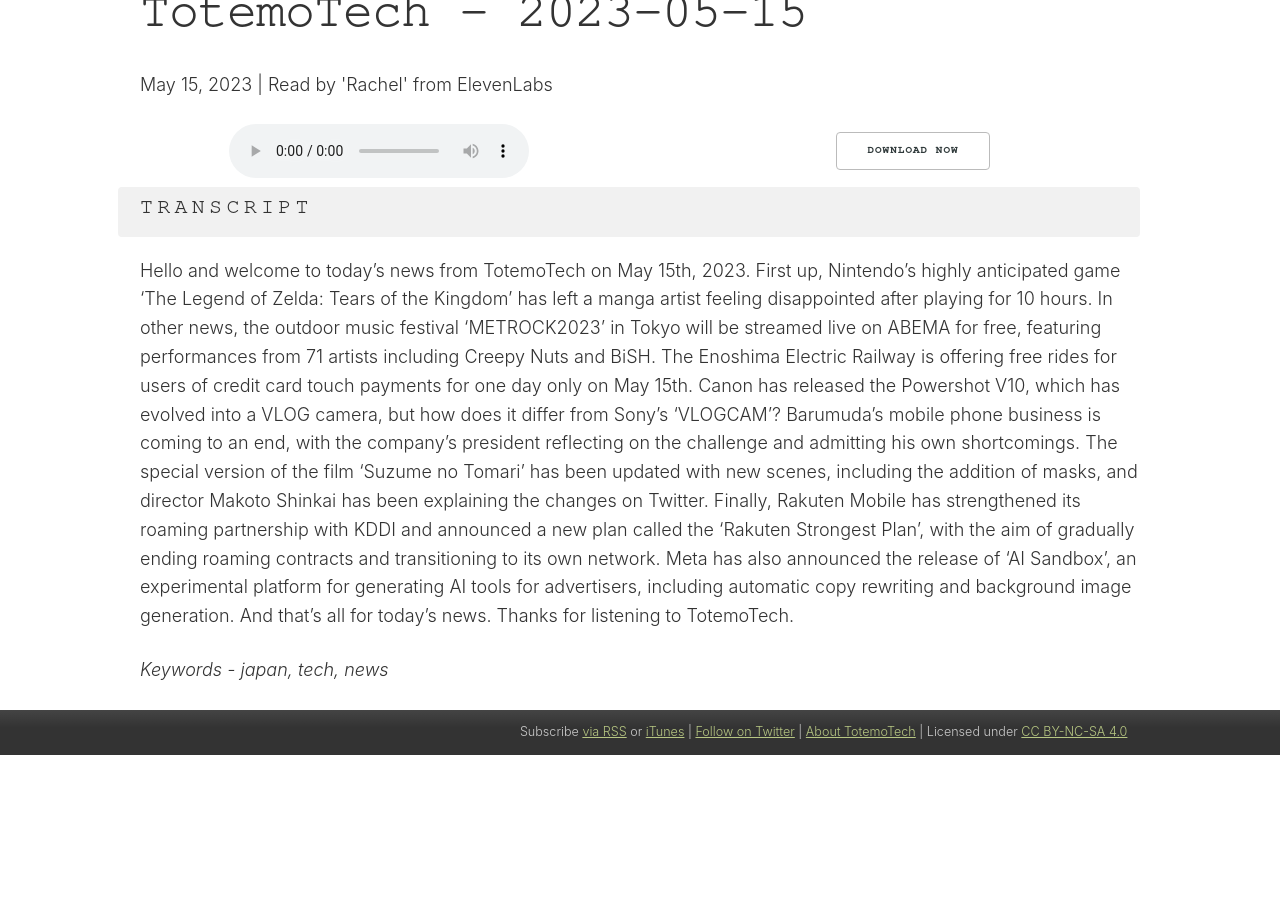
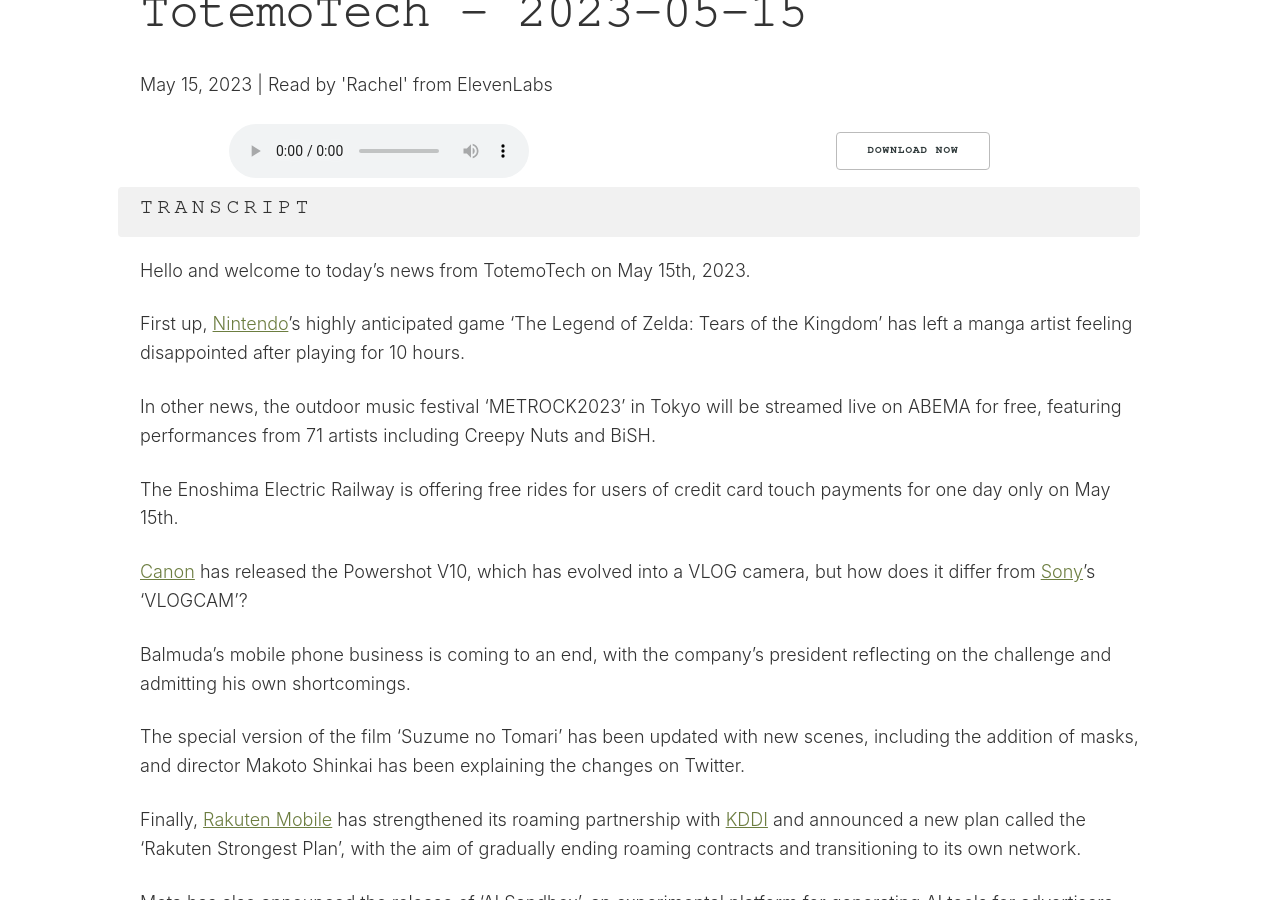
Before and after one commit to tagawa/TotemoTech, a Jekyll site: the page built from docs/_posts/2023-05-15-news.md, in a window 1280 px wide and 900 px high, scrolled down 415 px. Built offline with Jekyll 4.4.1, drawn with Linux system fonts in a browser that asks for light colours; comment, search, counter and statistics services are not loaded; before the commit the page ends 1170 px from its top, so only the background shows below that; some of the changed text lies outside the part shown.

Commit message:
Added links to company pages

```diff
--- a/docs/_posts/2023-05-15-news.md
+++ b/docs/_posts/2023-05-15-news.md
@@ -15,4 +15,22 @@
 
 ### Transcript
 
-Hello and welcome to today's news from TotemoTech on May 15th, 2023. First up, Nintendo's highly anticipated game 'The Legend of Zelda: Tears of the Kingdom' has left a manga artist feeling disappointed after playing for 10 hours. In other news, the outdoor music festival 'METROCK2023' in Tokyo will be streamed live on ABEMA for free, featuring performances from 71 artists including Creepy Nuts and BiSH. The Enoshima Electric Railway is offering free rides for users of credit card touch payments for one day only on May 15th. Canon has released the Powershot V10, which has evolved into a VLOG camera, but how does it differ from Sony's 'VLOGCAM'? Barumuda's mobile phone business is coming to an end, with the company's president reflecting on the challenge and admitting his own shortcomings. The special version of the film 'Suzume no Tomari' has been updated with new scenes, including the addition of masks, and director Makoto Shinkai has been explaining the changes on Twitter. Finally, Rakuten Mobile has strengthened its roaming partnership with KDDI and announced a new plan called the 'Rakuten Strongest Plan', with the aim of gradually ending roaming contracts and transitioning to its own network. Meta has also announced the release of 'AI Sandbox', an experimental platform for generating AI tools for advertisers, including automatic copy rewriting and background image generation.  And that's all for today's news. Thanks for listening to TotemoTech.
+Hello and welcome to today's news from TotemoTech on May 15th, 2023.
+
+First up, [Nintendo](/companies/nintendo)'s highly anticipated game 'The Legend of Zelda: Tears of the Kingdom' has left a manga artist feeling disappointed after playing for 10 hours.
+
+In other news, the outdoor music festival 'METROCK2023' in Tokyo will be streamed live on ABEMA for free, featuring performances from 71 artists including Creepy Nuts and BiSH.
+
+The Enoshima Electric Railway is offering free rides for users of credit card touch payments for one day only on May 15th.
+
+[Canon](/companies/canon) has released the Powershot V10, which has evolved into a VLOG camera, but how does it differ from [Sony](/companies/sony)'s 'VLOGCAM'?
+
+Balmuda's mobile phone business is coming to an end, with the company's president reflecting on the challenge and admitting his own shortcomings.
+
+The special version of the film 'Suzume no Tomari' has been updated with new scenes, including the addition of masks, and director Makoto Shinkai has been explaining the changes on Twitter.
+
+Finally, [Rakuten Mobile](/companies/rakuten-mobile) has strengthened its roaming partnership with [KDDI](/companies/kddi) and announced a new plan called the 'Rakuten Strongest Plan', with the aim of gradually ending roaming contracts and transitioning to its own network.
+
+Meta has also announced the release of 'AI Sandbox', an experimental platform for generating AI tools for advertisers, including automatic copy rewriting and background image generation.
+
+And that's all for today's news. Thanks for listening to TotemoTech.
```
